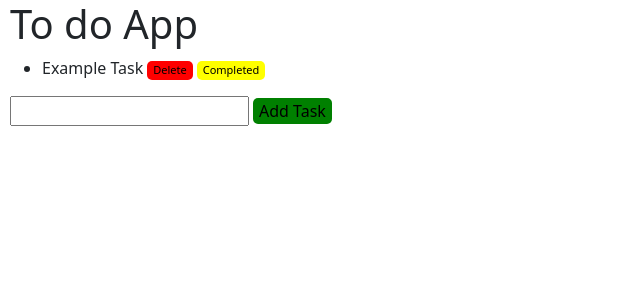
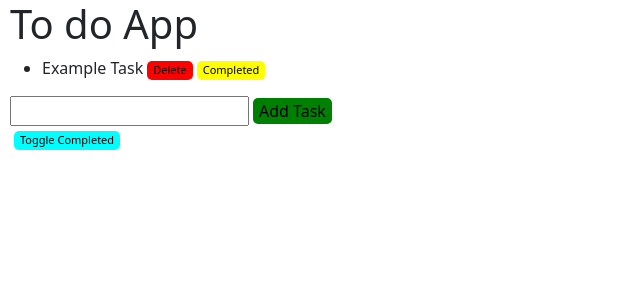
Before and after one commit to lawal-mj/react-todo-app, a React (Create React App) app: page / in a window 1280 px wide. Shown: the top 300 px of the page, without its empty margins (0-640 px from the left). Built offline with nearby package versions, Linux system fonts and the light colour scheme.

Commit message:
add toggle completed tasks button and function

```diff
--- a/public/styles.css
+++ b/public/styles.css
@@ -10,7 +10,7 @@ button {
 
 }
 
-.button--delete, .button--complete {
+.button--delete, .button--complete, .button--toggle--completed {
     background-color: red;
     border-radius: 5px;
     margin-left: 4px;
@@ -25,3 +25,9 @@ button {
 .button--complete {
     background-color: yellow;
 }
+
+
+.button--toggle--completed {
+    background-color: aqua;
+
+}
--- a/src/App.js
+++ b/src/App.js
@@ -2,8 +2,9 @@ import OngoingTask from "./components/OngoingTask";
 import Input from "./components/Input";
 import Header from "./components/Header";
 import { useState } from "react";
+import CompletedTask from "./components/CompletedTask";
+import ToggleCompletedButton from "./components/ToggleCompletedButton";
 
-const completedTaskList = [];
 
 // sample data list with an example task there
 const dataList = [
@@ -14,15 +15,18 @@ const dataList = [
 ];
 
 export default function App() {
+
+  const [ toggleCompleted, setToggleCompleted ] = useState(false);
+
   // maintains the state of the input box
   const [inputBoxValue, setinputBoxValue] = useState("");
 
   // maintains the state of the task dataList, i'll use it later to edit tasks
   const [inputData, setInputData] = useState(dataList);
 
-  const [completedList, setCompletedList] = useState(completedTaskList);
+  const [completedList, setCompletedList] = useState([]);
 
-  // maps over our data and passes it into the components
+  // maps over our task data and passes it into the components
   const taskList = inputData.map((item) => {
     return (
       <OngoingTask
@@ -33,6 +37,10 @@ export default function App() {
         completeTask={completeTask}
       />
     );
+  });
+
+  const completedTaskList = completedList.map((item) => {
+    return <CompletedTask task={item.task} key={item.id} />;
   });
 
   // the function will take in id as a parameter and call it from the child component
@@ -60,6 +68,10 @@ export default function App() {
     }
   }
 
+  function toggleCompletedTaskView() {
+    setToggleCompleted(!toggleCompleted);
+  }
+
   // consistently updates the input data as the user changes it
   function updateInput(event) {
     setinputBoxValue(event.target.value);
@@ -67,10 +79,10 @@ export default function App() {
 
   function completeTask(id) {
     let newdata = [];
-    let completed = [...completedList]
+    let completed = [...completedList];
     for (let i = 0; i < inputData.length; i++) {
       if (id === inputData[i].id) {
-        completed.push(inputData[i])
+        completed.push(inputData[i]);
       } else {
         newdata.push(inputData[i]);
       }
@@ -78,13 +90,15 @@ export default function App() {
     setCompletedList(completed);
     setInputData(newdata);
   }
-  console.log(completedList)
+  console.log(completedList);
 
   return (
     <div>
       <Header />
       <ul>{taskList}</ul>
-      <Input updateInput={updateInput} addTask={AddTask}/>
+      <Input updateInput={updateInput} addTask={AddTask} />
+      <ToggleCompletedButton toggle={toggleCompletedTaskView} />
+      {toggleCompleted && completedTaskList}
     </div>
   );
 }
--- a/src/components/CompletedTask.js
+++ b/src/components/CompletedTask.js
@@ -1,7 +1,7 @@
-export default function CompletedTask(props){
-    return(
-        <li>
-
-        </li>
-    )
+export default function CompletedTask(props) {
+  return (
+    <ul>
+      <li>{props.task}</li>
+    </ul>
+  );
 }
--- /dev/null
+++ b/src/components/ToggleCompletedButton.js
@@ -0,0 +1,7 @@
+export default function ToggleCompletedButton(props){
+    return(
+        <button onClick={props.toggle} className="button--toggle--completed">
+                Toggle Completed
+        </button>
+    )
+}
```
